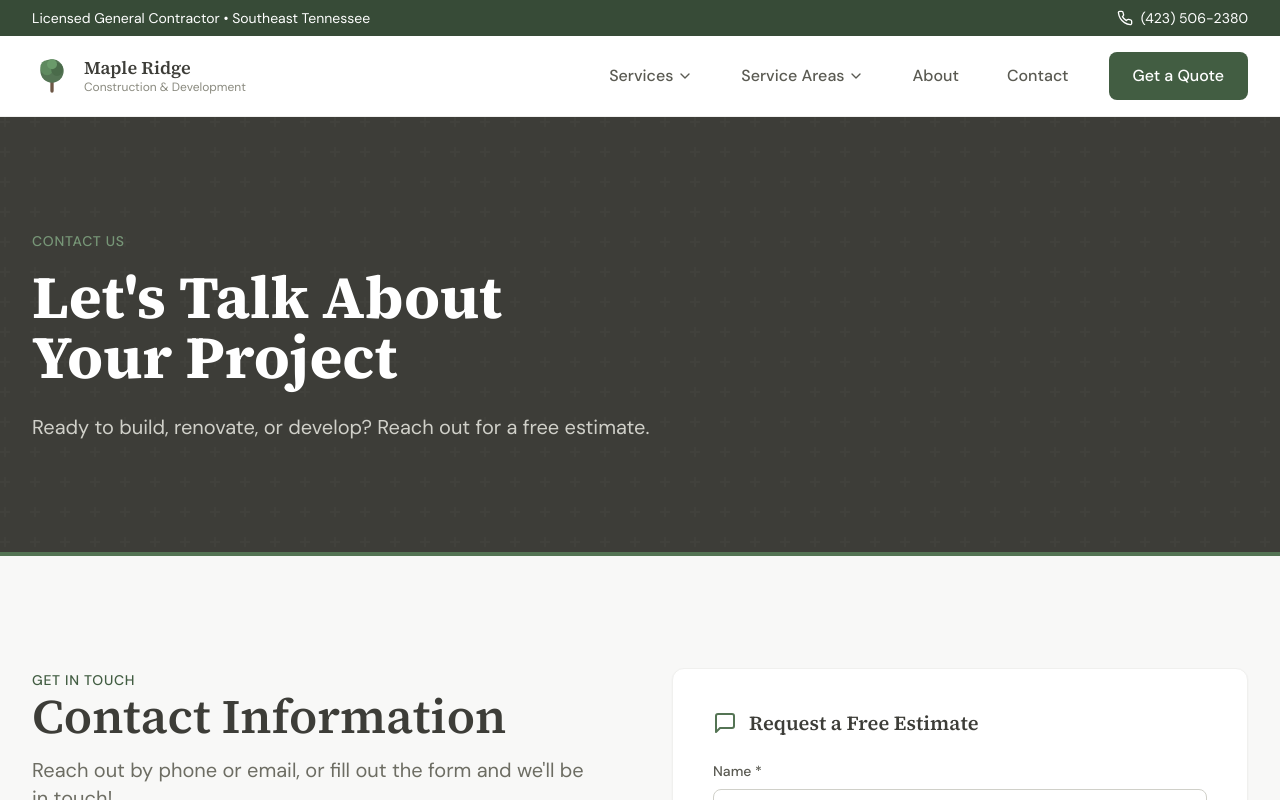
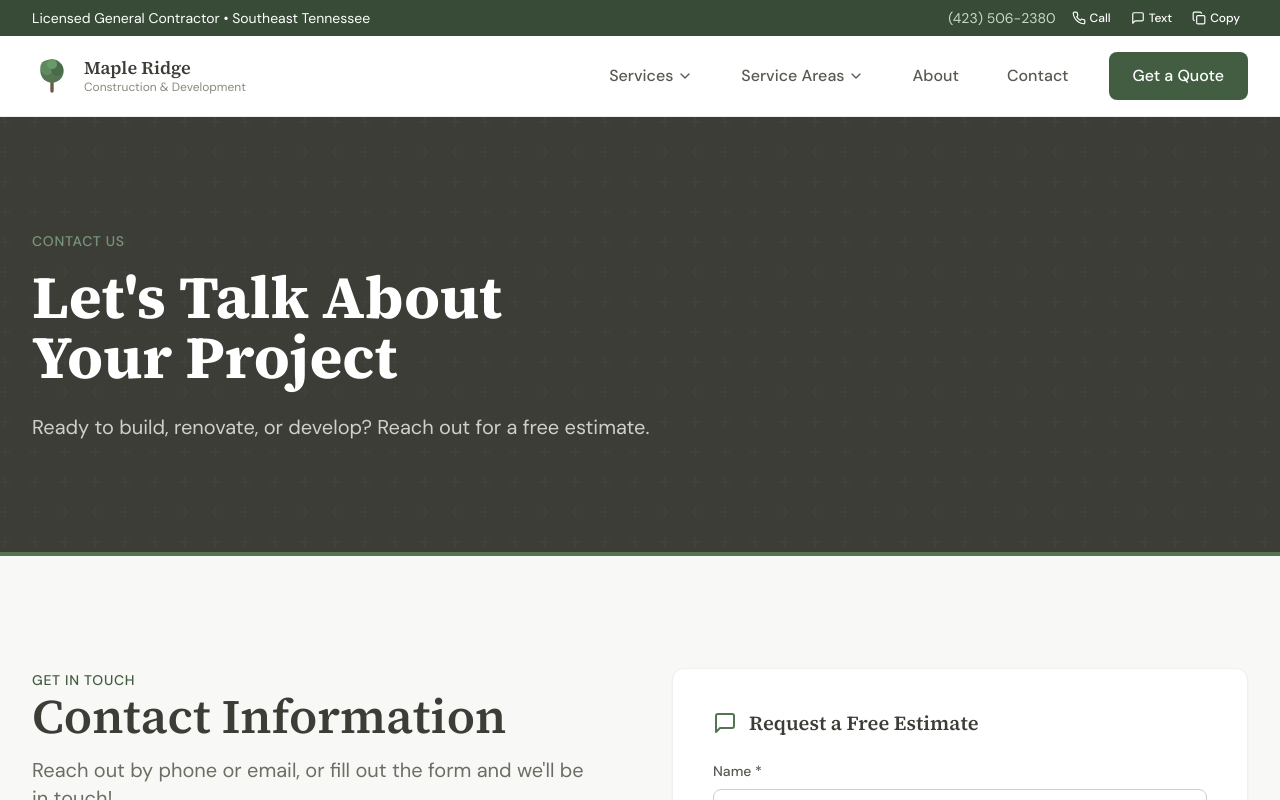
Before and after one commit to Slacks6755/maple-ridge, a Next.js app: page /contact in a window 1280 px wide. Shown: the top 800 px of the page. Built offline with nearby package versions, Linux system fonts and the light colour scheme.

Commit message:
move call/text/copy buttons to header bar, remove email placeholder
Co-Authored-By: Claude Opus 4.6 (1M context) <noreply@anthropic.com>

```diff
--- a/src/app/contact/page.tsx
+++ b/src/app/contact/page.tsx
@@ -4,7 +4,7 @@ import { Phone, Mail, MapPin, Clock } from 'lucide-react'
 import { contact } from '@/data/contact'
 import { serviceAreas } from '@/data/service-areas'
 import PageHero from '@/components/PageHero'
-import { PhoneActions, EmailActions } from '@/components/ContactActions'
+import { EmailActions } from '@/components/ContactActions'
 import ContactForm from '@/components/ContactForm'
 
 export const metadata: Metadata = {
@@ -56,7 +56,6 @@ export default function ContactPage() {
                     >
                       {contact.phone}
                     </a>
-                    <PhoneActions />
                   </div>
                 </div>
 
--- a/src/components/ContactForm.tsx
+++ b/src/components/ContactForm.tsx
@@ -126,7 +126,6 @@ export default function ContactForm() {
             id="email"
             name="email"
             className="w-full px-4 py-3 rounded-lg border border-stone-300 focus:border-ridge-500 focus:ring-2 focus:ring-ridge-500/20 transition-colors"
-            placeholder="Optional — in case you prefer email"
           />
         </div>
 
--- a/src/components/Header.tsx
+++ b/src/components/Header.tsx
@@ -2,7 +2,7 @@
 
 import Link from 'next/link'
 import { useState } from 'react'
-import { Menu, X, Phone, ChevronDown } from 'lucide-react'
+import { Menu, X, Phone, MessageSquare, Copy, Check, ChevronDown } from 'lucide-react'
 import Logo from './Logo'
 import { contact } from '@/data/contact'
 import { services } from '@/data/services'
@@ -17,6 +17,13 @@ export default function Header() {
   const [mobileMenuOpen, setMobileMenuOpen] = useState(false)
   const [servicesOpen, setServicesOpen] = useState(false)
   const [areasOpen, setAreasOpen] = useState(false)
+  const [phoneCopied, setPhoneCopied] = useState(false)
+
+  const copyPhone = async () => {
+    await navigator.clipboard.writeText(contact.phone)
+    setPhoneCopied(true)
+    setTimeout(() => setPhoneCopied(false), 2000)
+  }
 
   return (
     <header className="bg-white/95 backdrop-blur-sm sticky top-0 z-50 border-b border-stone-100">
@@ -25,10 +32,33 @@ export default function Header() {
         <div className="container-wide section-padding">
           <div className="flex justify-between items-center py-2 text-sm">
             <span className="hidden sm:block">Licensed General Contractor &bull; Southeast Tennessee</span>
-            <a href={contact.phoneHref} className="flex items-center gap-2 hover:text-earth-200 transition-colors">
-              <Phone className="h-4 w-4" />
-              <span>{contact.phone}</span>
-            </a>
+            <div className="flex items-center gap-1">
+              <span className="text-ridge-200 mr-1 hidden sm:inline">{contact.phone}</span>
+              <a
+                href={contact.phoneHref}
+                className="inline-flex items-center gap-1 px-2 py-0.5 rounded text-xs font-medium hover:bg-white/10 transition-colors"
+                title="Call"
+              >
+                <Phone className="h-3.5 w-3.5" />
+                <span className="sm:inline hidden">Call</span>
+              </a>
+              <a
+                href={`sms:${contact.phoneRaw}`}
+                className="inline-flex items-center gap-1 px-2 py-0.5 rounded text-xs font-medium hover:bg-white/10 transition-colors"
+                title="Text"
+              >
+                <MessageSquare className="h-3.5 w-3.5" />
+                <span className="sm:inline hidden">Text</span>
+              </a>
+              <button
+                onClick={copyPhone}
+                className="inline-flex items-center gap-1 px-2 py-0.5 rounded text-xs font-medium hover:bg-white/10 transition-colors"
+                title="Copy number"
+              >
+                {phoneCopied ? <Check className="h-3.5 w-3.5" /> : <Copy className="h-3.5 w-3.5" />}
+                <span className="sm:inline hidden">{phoneCopied ? 'Copied' : 'Copy'}</span>
+              </button>
+            </div>
           </div>
         </div>
       </div>
```
